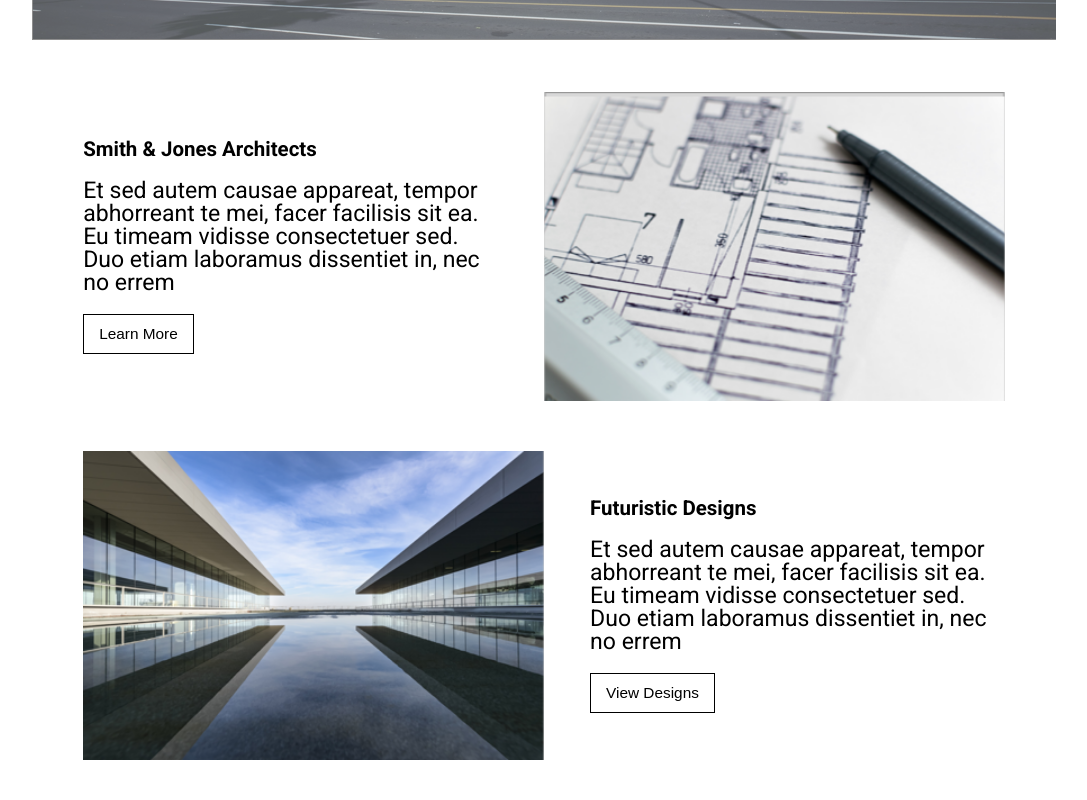
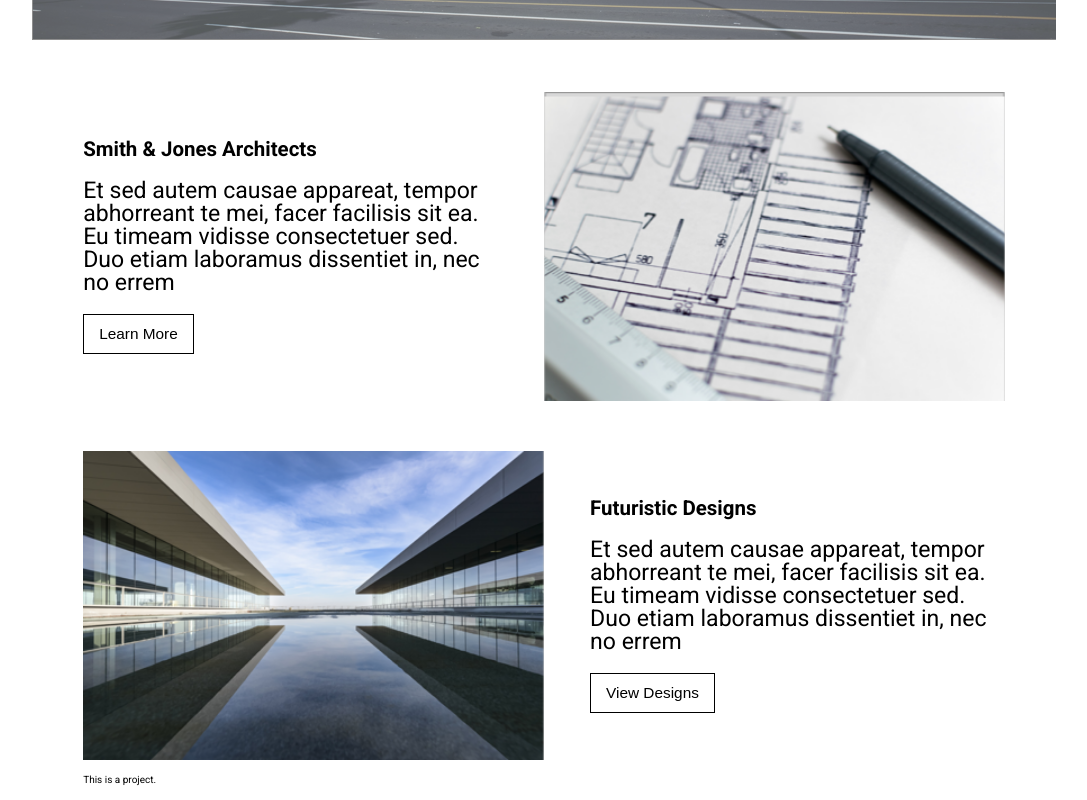
Before and after one commit to RaneWallin/sj-react, a React (Create React App) app: page / in a window 1280 px wide. Shown: the part 558-1358 px from the top of the page, without its empty margins (96-1183 px from the left). Before the commit the page ends 1333 px from the top, so only its background shows below. Built offline with nearby package versions, Linux system fonts and the light colour scheme.

Commit message:
scaffold in project card

```diff
--- /dev/null
+++ b/src/components/project.js
@@ -0,0 +1,7 @@
+import React from "react";
+
+const Project = ({ children }) => {
+  return <div>This is a project.</div>;
+};
+
+export default Project;
--- a/src/pages/home.js
+++ b/src/pages/home.js
@@ -9,6 +9,7 @@ import Navigation from "../components/navigation";
 import Header from "../components/header";
 import CardHolder from "../components/card-holder";
 import Card from "../components/card";
+import Project from "../components/project";
 
 // image imports
 import jumbo from "../img/home/home-jumbotron.png";
@@ -63,6 +64,9 @@ class Home extends Component {
               </div>
             </Card>
           </CardHolder>
+          <CardHolder>
+            <Project />
+          </CardHolder>
         </PageHolder>
       </div>
     );
--- a/src/styles/home.scss
+++ b/src/styles/home.scss
@@ -37,4 +37,5 @@
 
 .home-card {
   margin: 15px 0;
+  background-color: pink;
 }
```
Also changed, not shown: src/components/project-holder.js (added), src/styles/project.scss (added).
